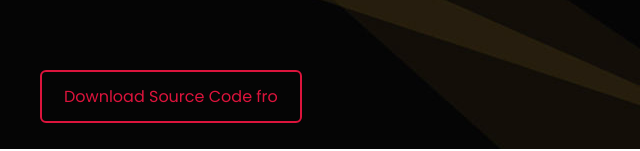
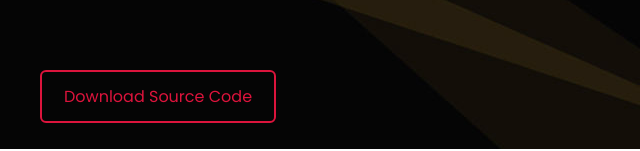
Before and after one commit to shyamparmarr/shyamparmarr, a plain HTML site: page index.html in a window 1280 px wide. Shown: the part 651-802 px from the top of the page, 0-640 px from the left. Drawn offline with nearby package versions, Linux system fonts and the light colour scheme.

Commit message:
Update index.html

```diff
--- a/index.html
+++ b/index.html
@@ -62,7 +62,7 @@
 
 <body>
     <div class="download-btn">
-        <a href="#" target="_blank">Download Source Code fro</a>
+        <a href="https://github.com/shyamparmarr/shyamparmarr" target="_blank">Download Source Code</a>
     </div>
     <div class="scroll-up-btn">
         <i class="fas fa-angle-up"></i>
```
